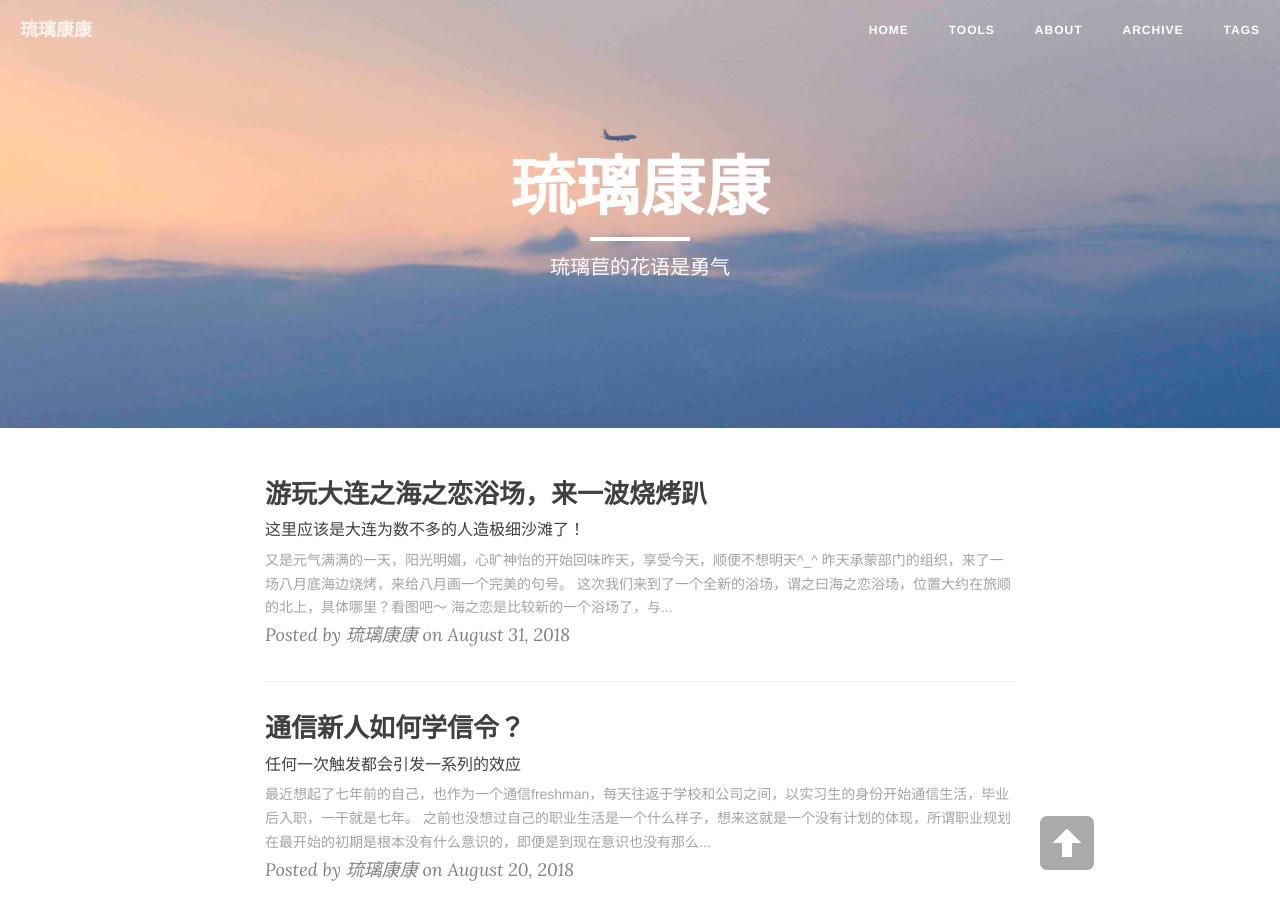
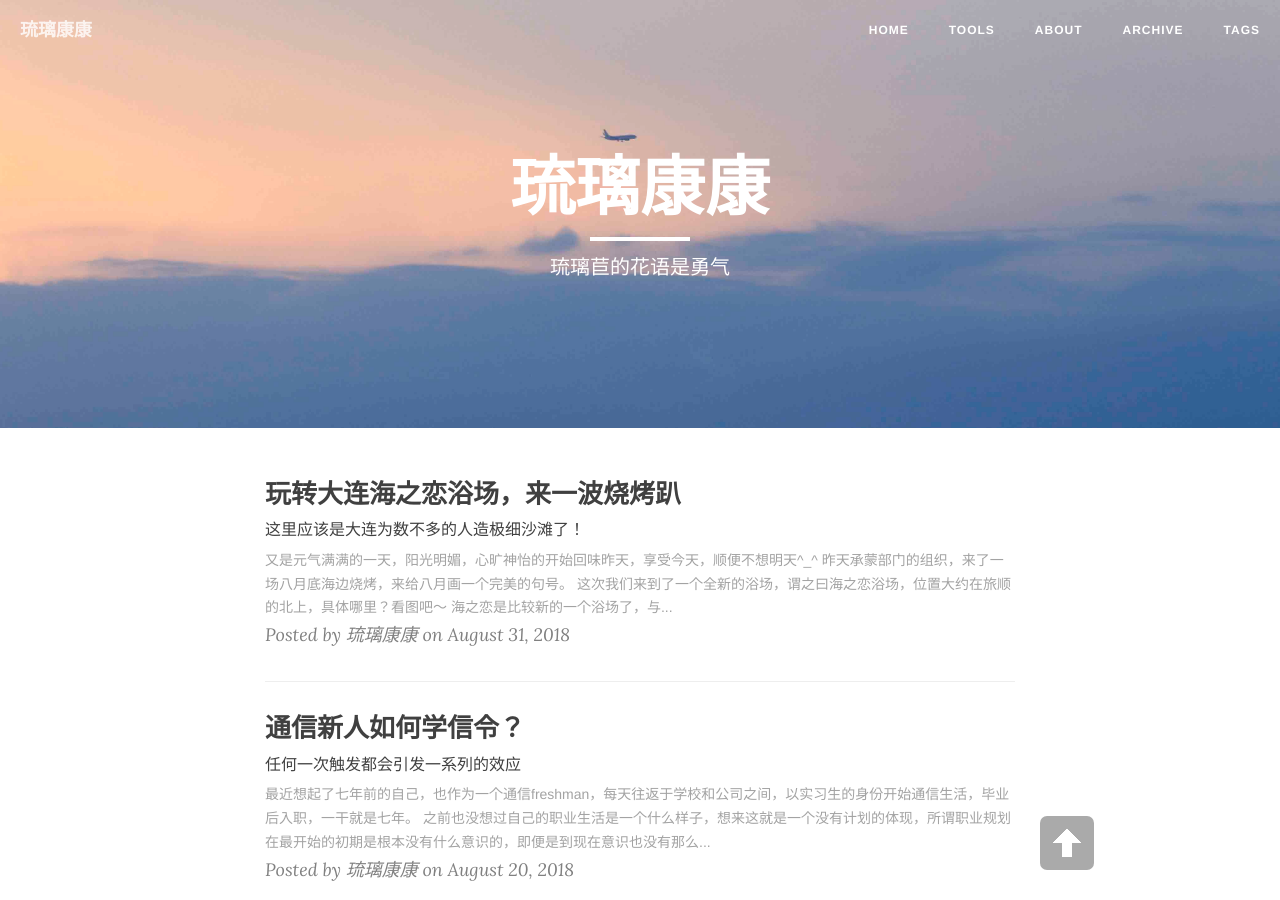
Before and after one commit to MinpuKang/minpukang.github.io, a Jekyll site: the page built from index.html, in a window 1280 px wide and 900 px high. Built offline with Jekyll 4.4.1, drawn with Linux system fonts in a browser that asks for light colours; nearby versions of some CDN libraries; the list of posts is cut into pages by our own code; comment, search, counter and statistics services are not loaded.

Commit message:
update haizhilian party
update haizhilian party

```diff
--- a/_posts/2018-08-31-dalian-haizhilian.md
+++ b/_posts/2018-08-31-dalian-haizhilian.md
@@ -1,6 +1,6 @@
 ---
 layout: post
-title: 游玩大连之海之恋浴场，来一波烧烤趴
+title: 玩转大连海之恋浴场，来一波烧烤趴
 date: 2018-08-31
 categories: blog
 tags: [大连, 旅行, 摄影]
```
